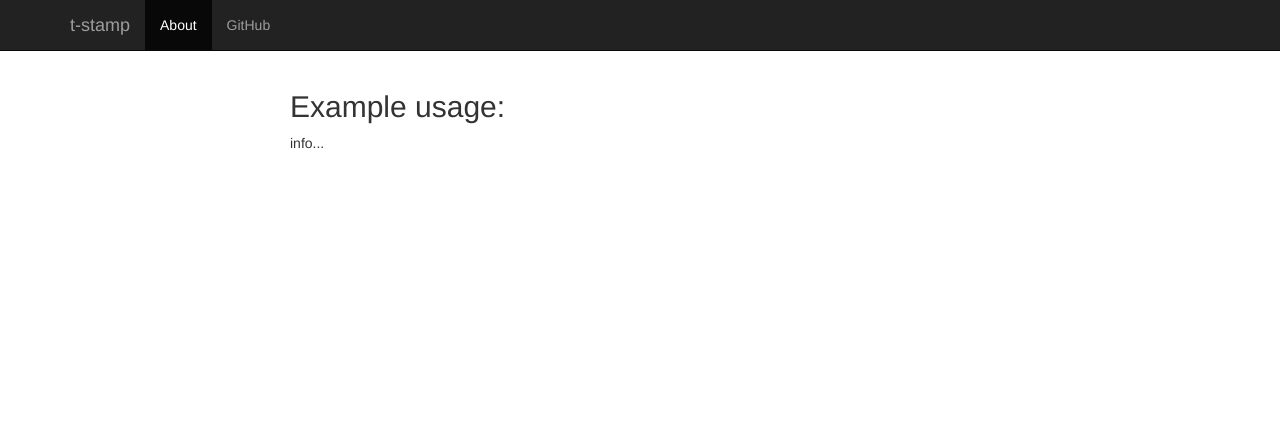
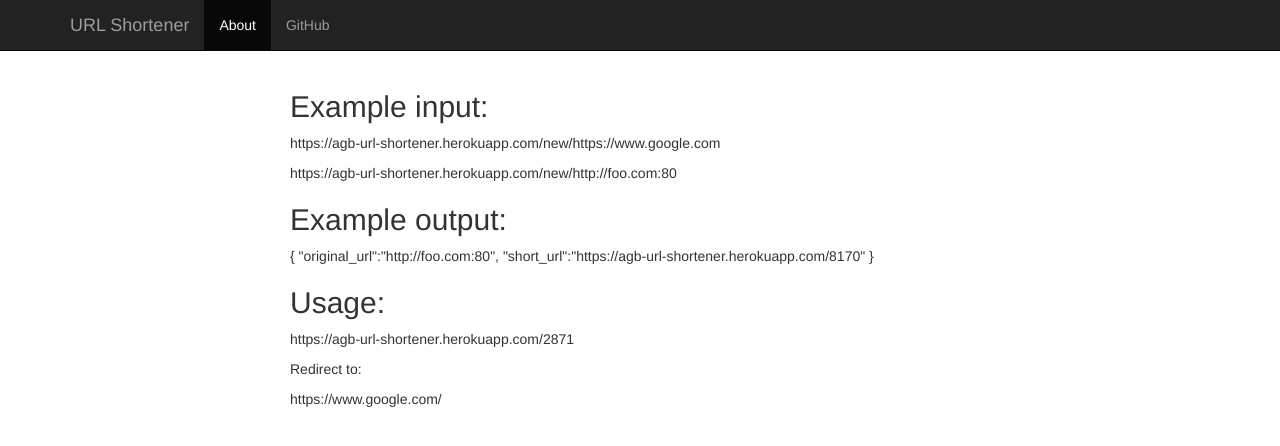
Before and after one commit to agbales/urlshortener-fcc, a website: page public/index.html in a window 1280 px wide. Drawn offline with nearby package versions, Linux system fonts and the light colour scheme.

Commit message:
identifies URL param

```diff
--- a/public/index.html
+++ b/public/index.html
@@ -20,7 +20,7 @@
             <span class="icon-bar"></span>
             <span class="icon-bar"></span>
           </button>
-          <a class="navbar-brand" href="#">t-stamp</a>
+          <a class="navbar-brand" href="#">URL Shortener</a>
         </div>
         <div id="navbar" class="collapse navbar-collapse">
           <ul class="nav navbar-nav">
@@ -34,10 +34,17 @@
     <div class="container">
 
       <div class="usage-info" style="max-width: 700px; margin: 90px auto;">
-      	<h2>Example usage:</h2>
-	    <p>
-	    info...
-	    </p>
+      	<h2>Example input:</h2>
+        <p>https://agb-url-shortener.herokuapp.com/new/https://www.google.com</p>
+        <p>https://agb-url-shortener.herokuapp.com/new/http://foo.com:80</p>
+
+        <h2>Example output:</h2>
+        <p>{ "original_url":"http://foo.com:80", "short_url":"https://agb-url-shortener.herokuapp.com/8170" }</p>
+
+        <h2>Usage:</h2>
+        <p>https://agb-url-shortener.herokuapp.com/2871</p>
+        <p>Redirect to:</p>
+        <p>https://www.google.com/</p>
       </div>
 
     </div><!-- /.container -->
--- a/urlshortener.js
+++ b/urlshortener.js
@@ -15,7 +15,6 @@
     res.sendFile(path.join(__dirname+'/public/index.html'));
 })
 
-app.get('/:query', function(req, res) {
-
-	res.send('this');
+app.get('/http(s)?://*', function(req, res) {
+	res.send(req.params[1]);
 });
```
